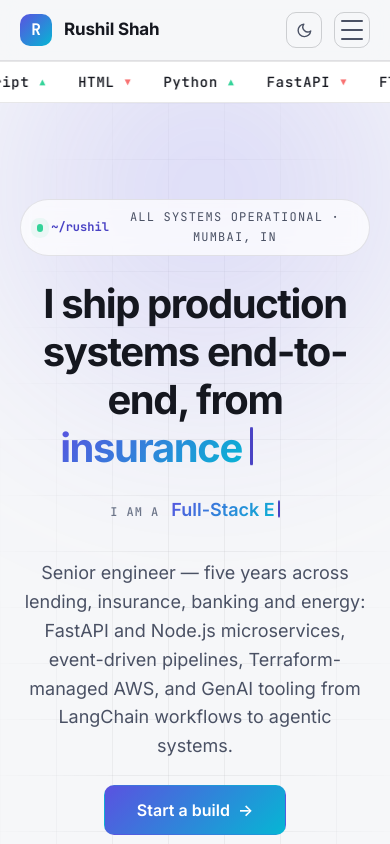
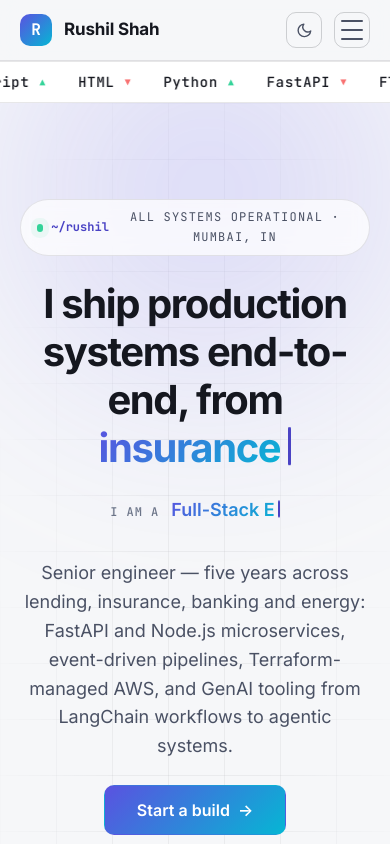
Before and after one commit to rushilshah23/rushilshah23.github.io, an Angular app: page / in a window 390 px wide. Shown: the top 844 px of the page. Built offline with nearby package versions, Linux system fonts and the light colour scheme.

Commit message:
Center hero typewriter word within reserved box on mobile

```diff
--- a/src/app/features/home/home.css
+++ b/src/app/features/home/home.css
@@ -828,6 +828,12 @@ app-equity-curve {
     text-align: center;
   }
 
+  /* Center the cycling sector word INSIDE its reserved min-width box so
+     it sits on the line's visual centre, not left-anchored in the slack. */
+  .hero__typewriter {
+    justify-content: center;
+  }
+
   .hero__inner {
     grid-template-columns: minmax(0, 1fr);
   }
```
